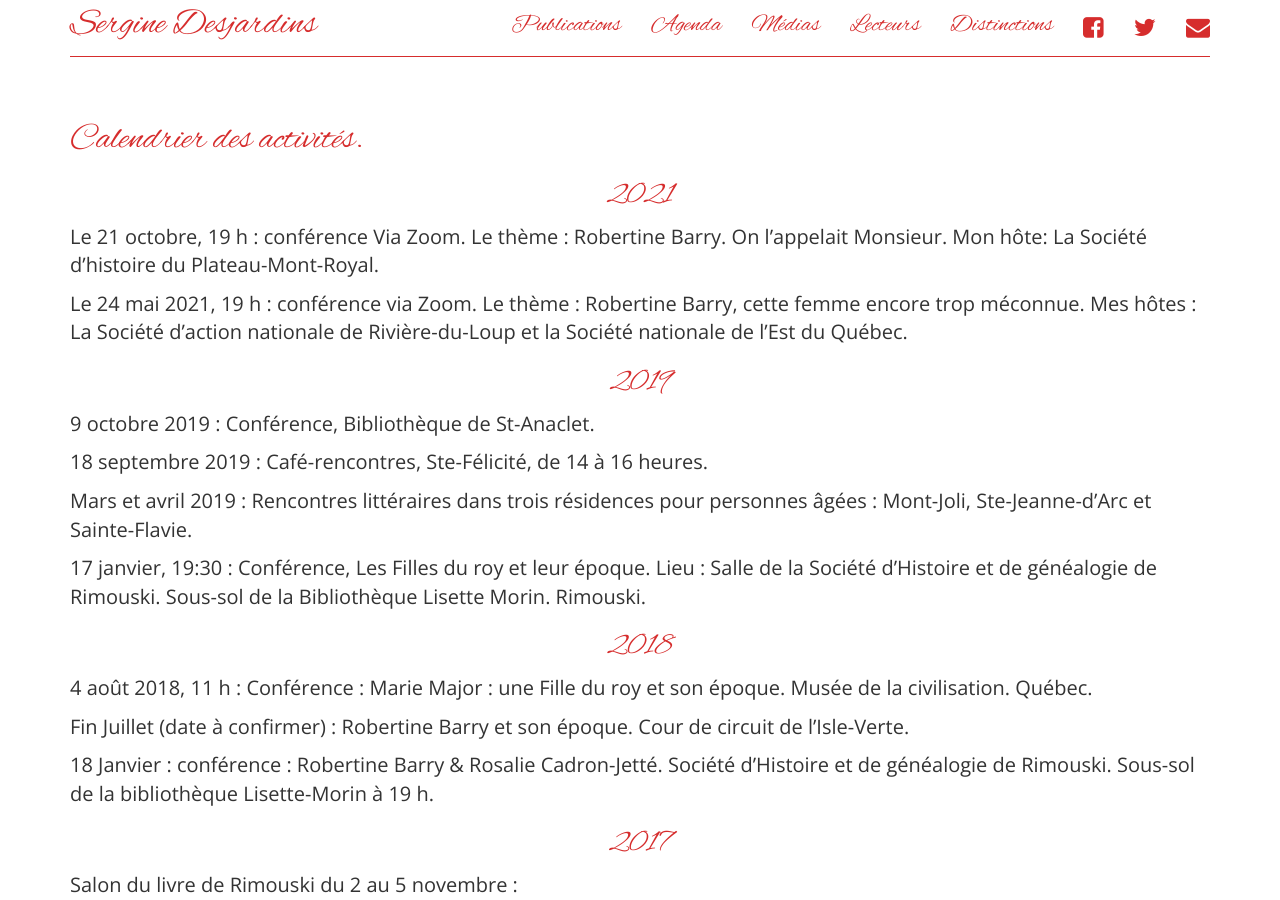
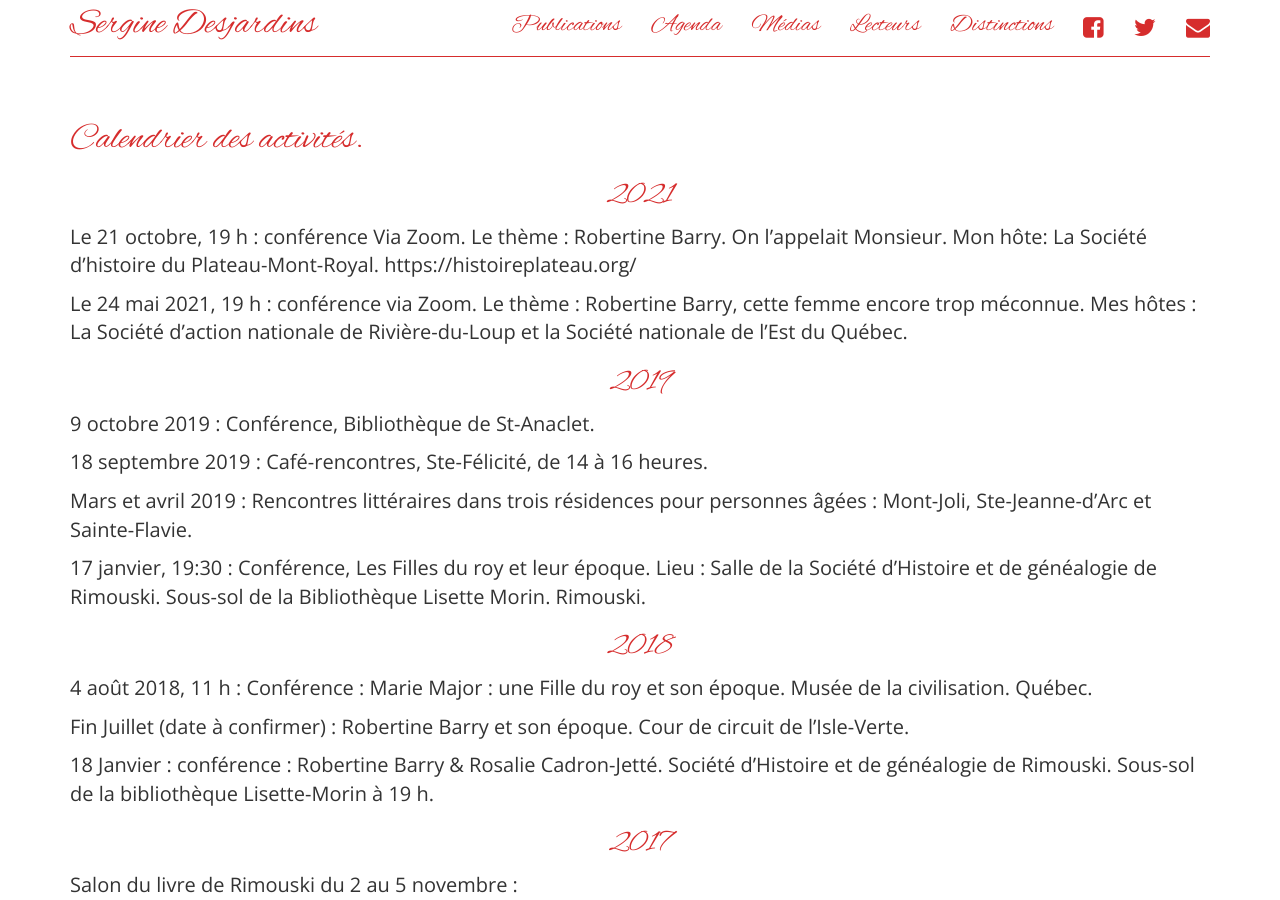
Before and after one commit to serginedesjardins/serginedesjardins.github.io, a Jekyll site: the page built from agenda.md, in a window 1280 px wide and 900 px high. Built offline with Jekyll 4.4.1, drawn with Linux system fonts in a browser that asks for light colours; nearby versions of some CDN libraries; some of the changed lines change nothing that is shown.

Commit message:
Update agenda.md

```diff
--- a/agenda.md
+++ b/agenda.md
@@ -8,7 +8,7 @@
 
 ## 2021
 
-Le 21 octobre, 19 h : conférence Via Zoom. Le thème : Robertine Barry. On l'appelait Monsieur. Mon hôte: La Société d'histoire du Plateau-Mont-Royal.
+Le 21 octobre, 19 h : conférence Via Zoom. Le thème : Robertine Barry. On l'appelait Monsieur. Mon hôte: La Société d'histoire du Plateau-Mont-Royal. https://histoireplateau.org/
 
 Le 24 mai 2021, 19 h : conférence via Zoom. Le thème : Robertine Barry, cette femme encore trop méconnue. Mes hôtes : La Société d’action nationale de Rivière-du-Loup et la Société nationale de l’Est du Québec.
 
```
